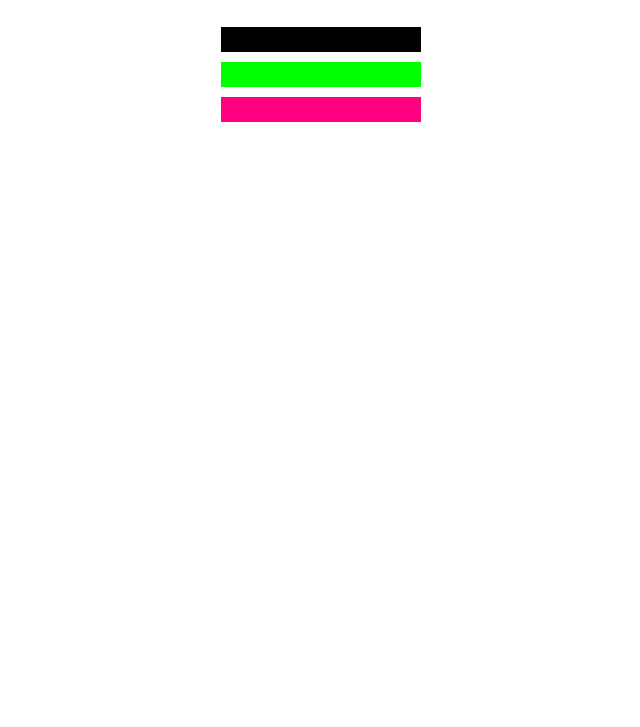
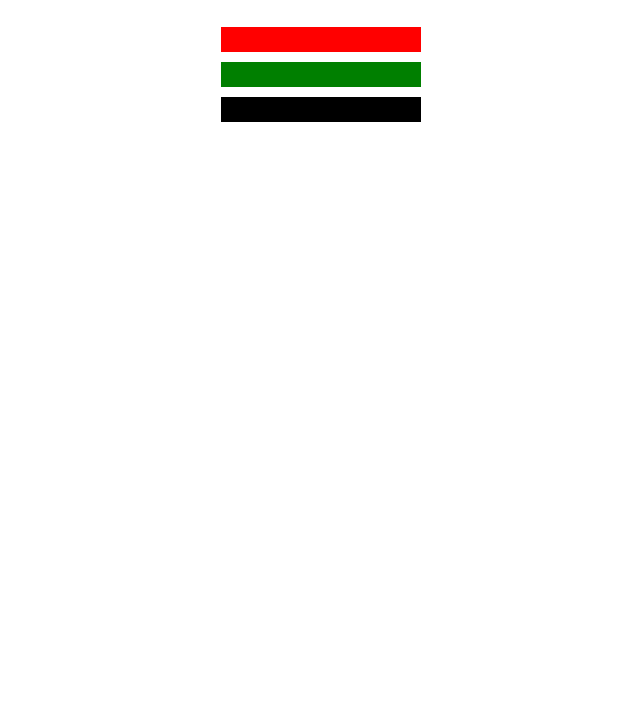
Before and after one commit to tanimaraeliassantos/colored-markers-app, a plain HTML site: page index.html in a window 1280 px wide. Shown: the part 73-800 px from the top of the page, without its empty margins (319-959 px from the left). Drawn offline with Linux system fonts and the light colour scheme.

Commit message:
Update styles.css
Changed colors for testing

```diff
--- a/styles.css
+++ b/styles.css
@@ -10,13 +10,13 @@ h1 {
 }
 
 .red {
-	background-color:rgb(0, 0, 0);
+	background-color:rgb(255, 0, 0);
 }
 .green {
-	background-color: #00FF00;
+	background-color: #007F00;
 }
 .blue {
-	background-color: rgb(255, 0, 127);
+	background-color: rgb(0,0,0);
 }
 
 .container {
```
